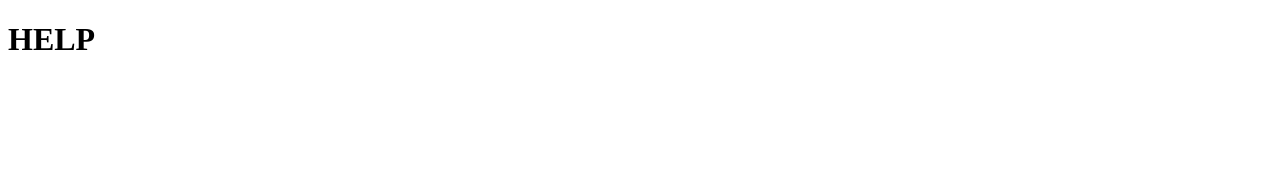
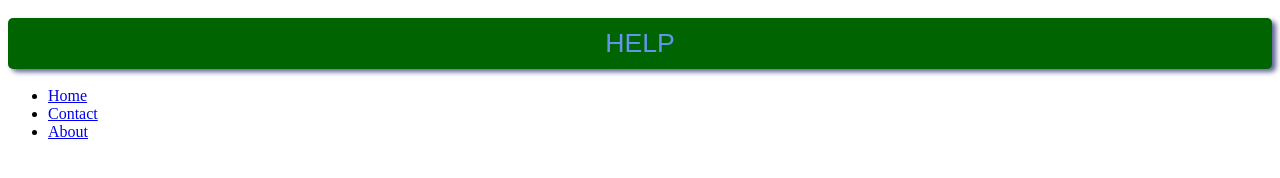
Before and after one commit to Byells/primeiro-projeto, a plain HTML site: page páginas/help.html in a window 1280 px wide. Drawn offline with Linux system fonts and the light colour scheme.

Commit message:
Navegação invertida com notação.

```diff
--- a/páginas/help.html
+++ b/páginas/help.html
@@ -6,6 +6,29 @@
     <title>HELP</title>
   </head>
   <body>
-    <h1>HELP</h1>
+    <div class="container">
+        <header class="cabecalho">
+          <h1
+            style="
+              text-align: center;
+              font: normal 20pt Arial;
+              color: cornflowerblue;
+              background-color: darkgreen;
+              padding: 10px 0;
+              box-shadow: 4px 3px 5px #606495 ;
+              border-radius: 5px;
+              ""
+          >
+            HELP
+          </h1>
+          <nav>
+            <ul>
+              <li><a href="../index.html">Home</a></li>
+              <li><a href="../index.html#contact">Contact</a></li>
+              <li><a href="./páginas/about.html">About</a></li>
+            </ul>
+          </nav>
+        </header>
+        </div>
   </body>
 </html>
```
Also changed, not shown: páginas/about.html (+24 -1 lines).
